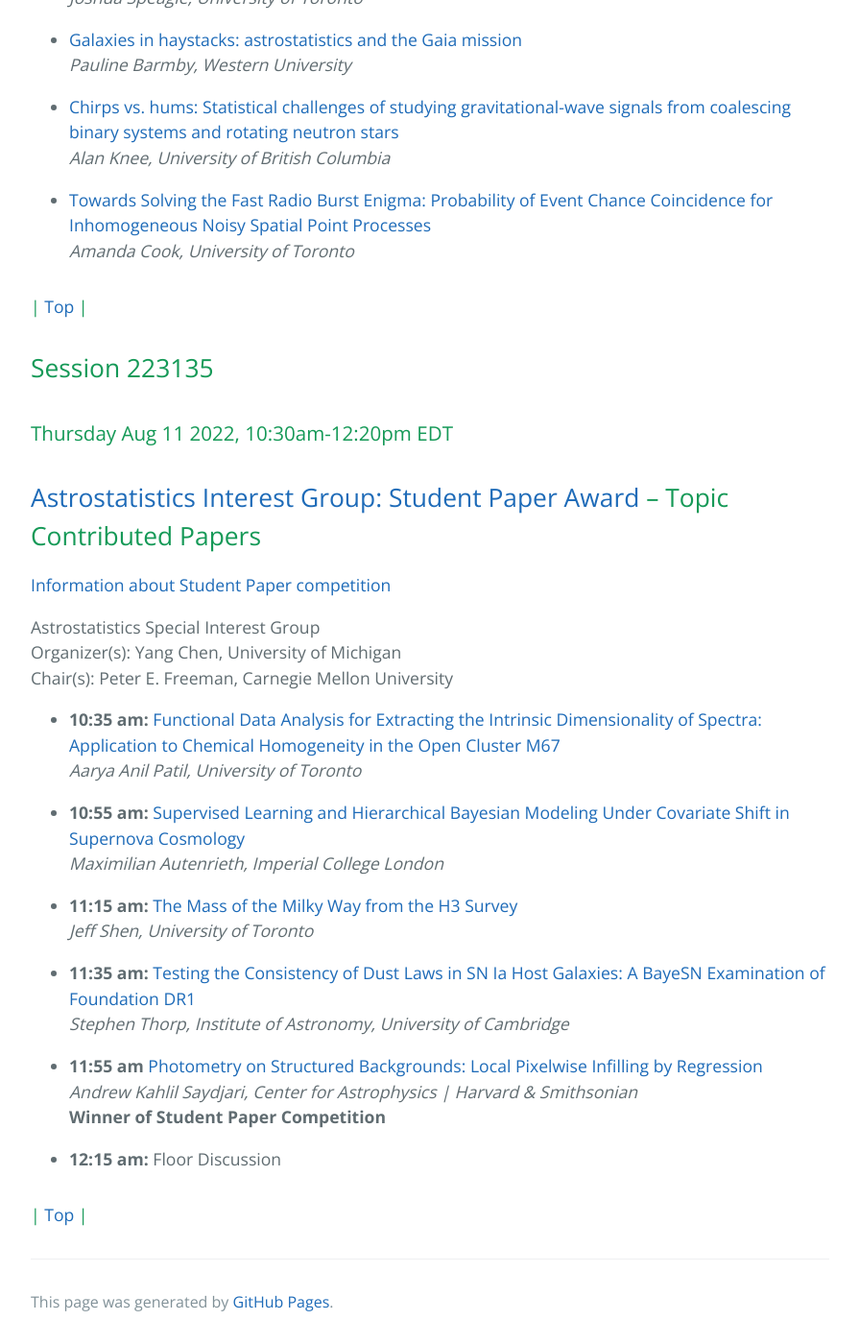
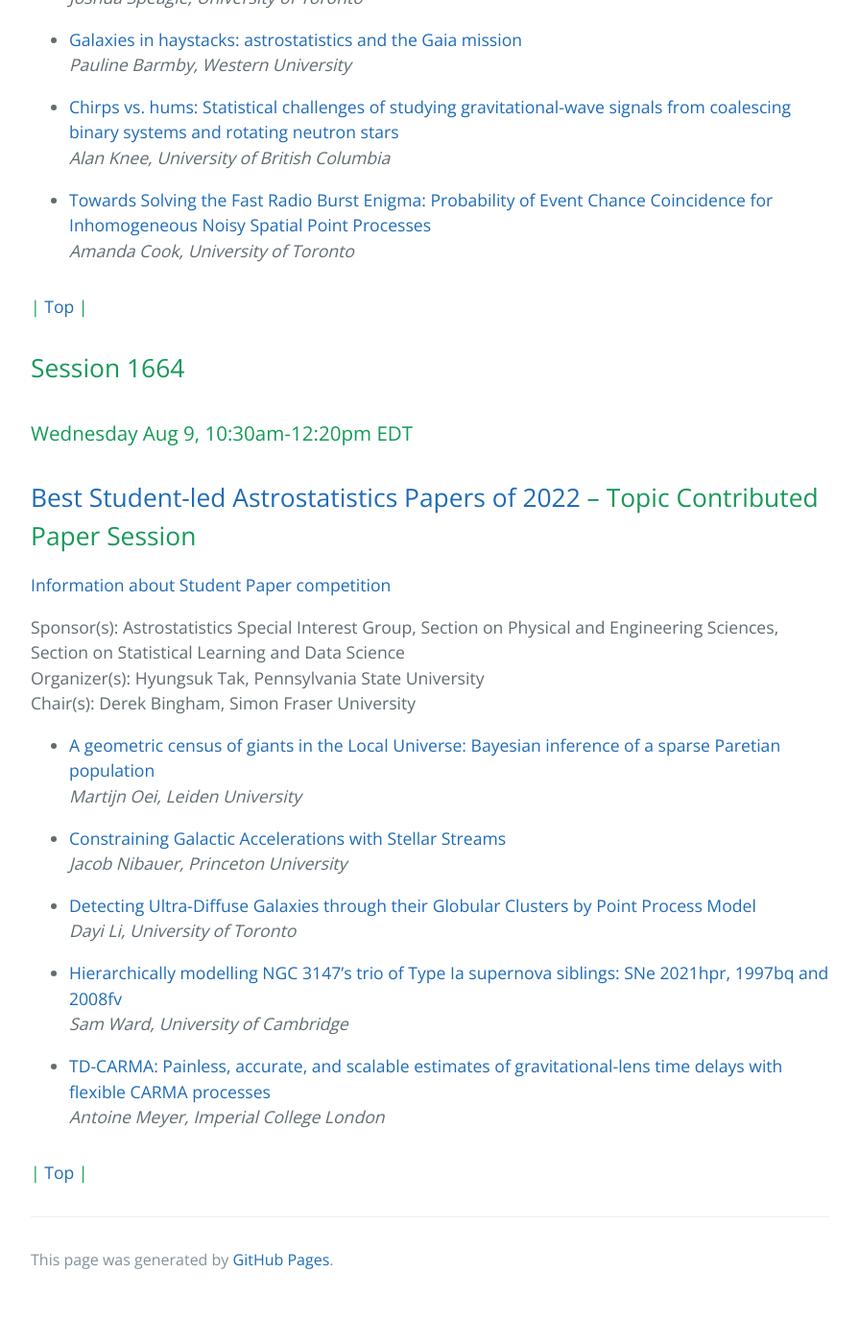
Before and after one commit to aigamstat/aigamstat.github.io, a Jekyll site: the page built from jsm2023/index.md, in a window 1280 px wide and 1400 px high, scrolled down 5176 px. Shown: the whole window at 96% size, without its empty margins (192-1087 px from the left). Built offline with Jekyll 4.4.1, drawn with Linux system fonts in a browser that asks for light colours; after the commit the page ends 6532 px from its top, so only the background shows below that.

```diff
--- a/jsm2023/index.md
+++ b/jsm2023/index.md
@@ -23,7 +23,7 @@
 **Note: all times are in EDT, Eastern Daylight Time (GMT+4)**
 
 ## INDEX
-#### [**AIG meeting**](#aig-business-meeting) | [**Student Paper Award**](#session-223135)
+#### [**AIG meeting**](#aig-business-meeting) | [**Student Paper Award**](#session-1664)
 #### [**IOL: Astronomers Speak Statistics**](#session-0179) | [**Modeling Techniques for Astrostatistical Datasets**](#session-1557) | [**Uncertainty Quantification in Astronomy**](#session-1866) | [**Contributed Poster Presentations: Astrostatistics Interest Group**](#poster-session) | [**Pulling Signal out of Noise for Data-Driven Discoveries in Astronomy**](#session-1851) | [**True North Strong and…Amazing at Astrostatistics!**](#session-1348)
 
 We will use an [Astrostatistics Interest Group Slack channel](https://astrostatisti-dzq6013.slack.com/archives/C011GJMLLET) to ease communication between the audience and the speakers at the various sessions. In order to be added to this channel, please contact one of the office bearers or write to [aigamstat @ gmail.](mailto:aigamstat@gmail.com?Subject=Slack)
@@ -163,32 +163,29 @@
 
 #### | [Top](#astrostatistics-sessions-at-jsm) |
 
-## Session 223135
-### Thursday Aug 11 2022, 10:30am-12:20pm EDT
-## [Astrostatistics Interest Group: Student Paper Award](https://ww2.amstat.org/meetings/jsm/2022/onlineprogram/ActivityDetails.cfm?SessionID=223135) -- Topic Contributed Papers
+## Session 1664
+### Wednesday Aug 9, 10:30am-12:20pm EDT
+## [Best Student-led Astrostatistics Papers of 2022](https://ww2.aievolution.com/JSMAnnual/index.cfm?do=ev.viewEv&ev=2173) -- Topic Contributed Paper Session
 
   [Information about Student Paper competition](https://astrostat.org/competition/index.html)
 
-  Astrostatistics Special Interest Group
-  Organizer(s): Yang Chen, University of Michigan
-  Chair(s): Peter E. Freeman, Carnegie Mellon University
+  Sponsor(s): Astrostatistics Special Interest Group, Section on Physical and Engineering Sciences, Section on Statistical Learning and Data Science
+  Organizer(s): Hyungsuk Tak, Pennsylvania State University
+  Chair(s): Derek Bingham, Simon Fraser University
 
-- **10:35 am:** [Functional Data Analysis for Extracting the Intrinsic Dimensionality of Spectra: Application to Chemical Homogeneity in the Open Cluster M67](https://ww2.amstat.org/meetings/jsm/2022/onlineprogram/AbstractDetails.cfm?abstractid=323466)
-  *Aarya Anil Patil, University of Toronto*
+- [A geometric census of giants in the Local Universe: Bayesian inference of a sparse Paretian population](https://ww2.aievolution.com/JSMAnnual/index.cfm?do=ev.viewEv&ev=2177)
+  *Martijn Oei, Leiden University*
 
-- **10:55 am:** [Supervised Learning and Hierarchical Bayesian Modeling Under Covariate Shift in Supernova Cosmology](https://ww2.amstat.org/meetings/jsm/2022/onlineprogram/AbstractDetails.cfm?abstractid=322569)
-  *Maximilian Autenrieth, Imperial College London*
+- [Constraining Galactic Accelerations with Stellar Streams](https://ww2.aievolution.com/JSMAnnual/index.cfm?do=ev.viewEv&ev=2176)
+  *Jacob Nibauer, Princeton University*
 
-- **11:15 am:** [The Mass of the Milky Way from the H3 Survey](https://ww2.amstat.org/meetings/jsm/2022/onlineprogram/AbstractDetails.cfm?abstractid=322547)
-  *Jeff Shen, University of Toronto*
+- [Detecting Ultra-Diffuse Galaxies through their Globular Clusters by Point Process Model](https://ww2.aievolution.com/JSMAnnual/index.cfm?do=ev.viewEv&ev=2174)
+  *Dayi Li, University of Toronto*
 
-- **11:35 am:** [Testing the Consistency of Dust Laws in SN Ia Host Galaxies: A BayeSN Examination of Foundation DR1](https://ww2.amstat.org/meetings/jsm/2022/onlineprogram/AbstractDetails.cfm?abstractid=322377)
-  *Stephen Thorp, Institute of Astronomy, University of Cambridge*
+- [Hierarchically modelling NGC 3147's trio of Type Ia supernova siblings: SNe 2021hpr, 1997bq and 2008fv](https://ww2.aievolution.com/JSMAnnual/index.cfm?do=ev.viewEv&ev=2178)
+  *Sam Ward, University of Cambridge*
 
-- **11:55 am** [Photometry on Structured Backgrounds: Local Pixelwise Infilling by Regression](https://ww2.amstat.org/meetings/jsm/2022/onlineprogram/AbstractDetails.cfm?abstractid=322361)
-  *Andrew Kahlil Saydjari, Center for Astrophysics | Harvard & Smithsonian*
-  **Winner of Student Paper Competition**
-
-- **12:15 am:** Floor Discussion
+- [TD-CARMA: Painless, accurate, and scalable estimates of gravitational-lens time delays with flexible CARMA processes](https://ww2.aievolution.com/JSMAnnual/index.cfm?do=ev.viewEv&ev=2175)
+  *Antoine Meyer, Imperial College London*
 
 #### | [Top](#astrostatistics-sessions-at-jsm) |
```
